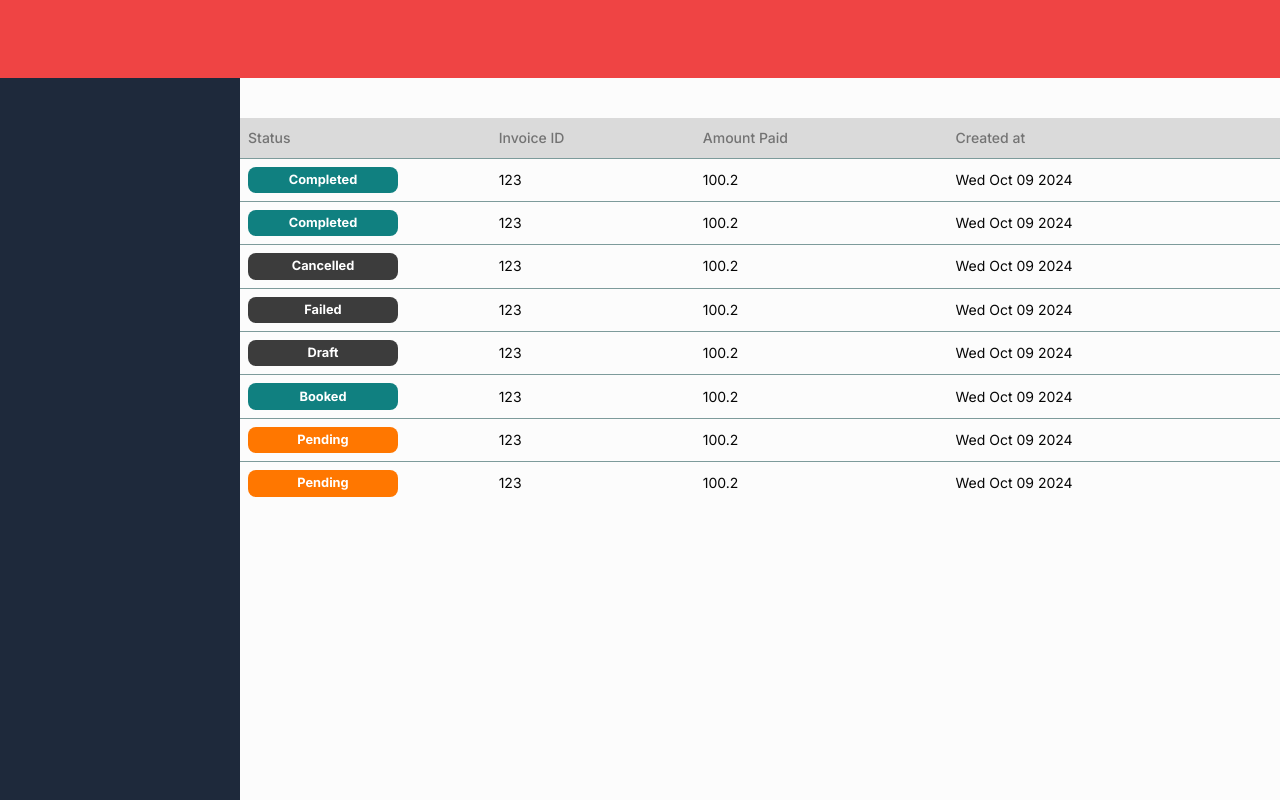
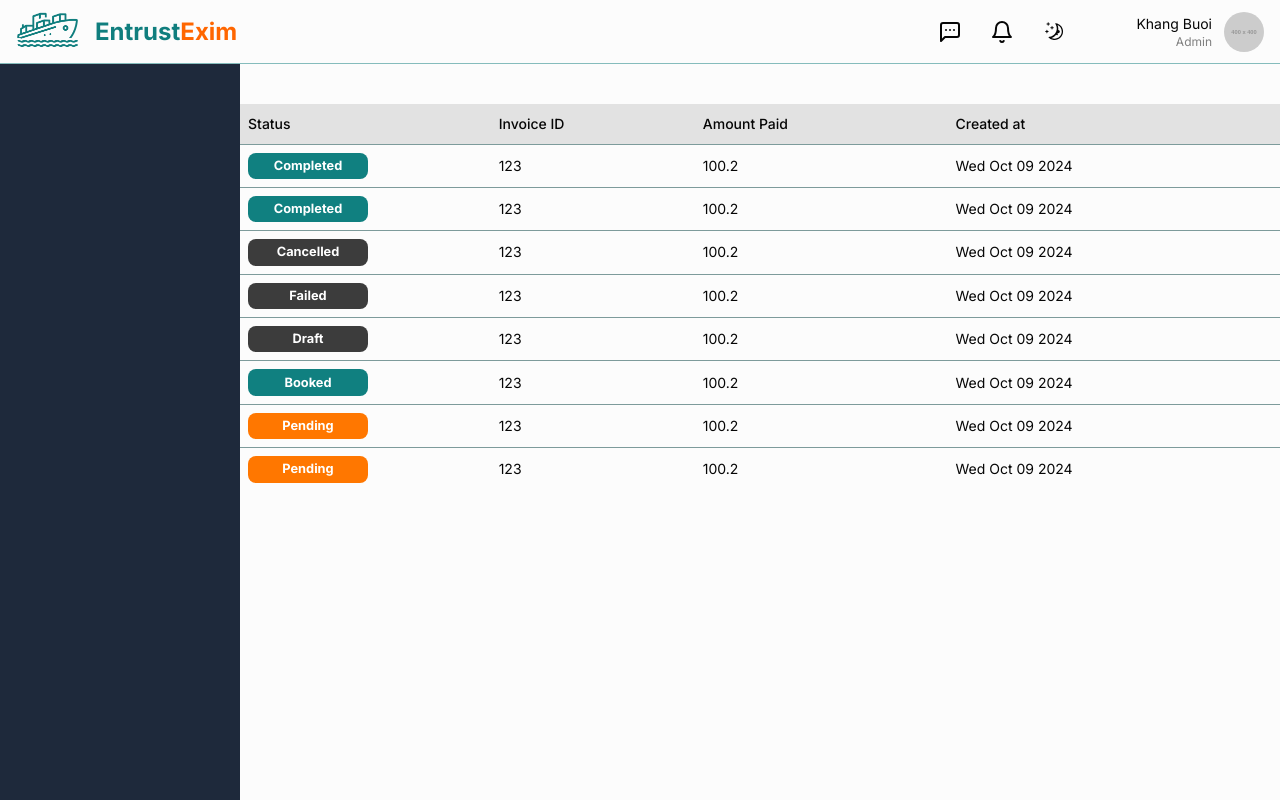
Before and after one commit to ASE-UIT/05.-Import-and-Export-Goods-Entrusted-System-FrontEnd, a Next.js app: page /test in a window 1280 px wide. Shown: the top 800 px of the page. Built offline with nearby package versions, Linux system fonts and the light colour scheme.

Commit message:
Create Header and Minor Change

```diff
--- a/src/app/layout.tsx
+++ b/src/app/layout.tsx
@@ -28,9 +28,11 @@ export default function RootLayout({
           disableTransitionOnChange
         >
           <Header />
-          <div className="flex flex-1 flex-row">
+          <div className="flex flex-1 flex-row mt-16">
             <Sidebar />
-            <div className=" flex flex-1 flex-col items-center">{children}</div>
+            <div className="ml-60 flex flex-1 flex-col items-center">
+              {children}
+            </div>
           </div>
         </ThemeProvider>
       </body>
--- a/src/app/page.tsx
+++ b/src/app/page.tsx
@@ -1,19 +1,5 @@
-"use client";
-import { ModeToggle } from "@/components/mode-toggle";
 import * as React from "react";
-import { DatePickerDemo } from "@/components/date-picker";
 
 export default function Home() {
-  return (
-    <div>
-      <div className="p-4 flex space-x-10">
-        <h1 className="text-4xl">EntrustExim</h1>
-
-        <div className="z-10">
-          <ModeToggle />
-        </div>
-      </div>
-      <DatePickerDemo />
-    </div>
-  );
+  return <div className="h-[10000px]">Home</div>;
 }
--- a/src/components/header.tsx
+++ b/src/components/header.tsx
@@ -1,3 +1,54 @@
+"use client";
+import Image from "next/image";
+import { ModeToggle } from "@/components/mode-toggle";
+import { Avatar, AvatarFallback, AvatarImage } from "@/components/ui/avatar";
+import { Button } from "@/components/ui/button";
+import { Bell, MessageSquareMore } from "lucide-react";
+
 export default function Header() {
-  return <div className="w-full h-[78px] bg-red-500 "> </div>;
+  return (
+    <div className="w-full pr-4 pl-4 flex items-center justify-between border-b border-primary/50 fixed bg-inherit top-0 z-10">
+      <div className="flex gap-4 items-center">
+        <Image
+          src="/images/entrustexim_logo.png"
+          alt="logo"
+          width={63}
+          height={36}
+          quality={100}
+        />
+        <div className="font-bold text-[24px] text-primary">
+          Entrust<span className="text-accent">Exim</span>
+        </div>
+      </div>
+      <div className="flex justify-center gap-16 items-center">
+        <div className="flex justify-center gap-4 items-center">
+          <Button
+            className="hover:bg-foreground/10 hover:text-current dark:hover:bg-foreground/30"
+            variant={"ghost"}
+            size={"icon"}
+          >
+            <MessageSquareMore />
+          </Button>
+          <Button
+            className="hover:bg-foreground/10 hover:text-current dark:hover:bg-foreground/30"
+            variant={"ghost"}
+            size={"icon"}
+          >
+            <Bell />
+          </Button>
+          <ModeToggle />
+        </div>
+        <div className="flex justify-center gap-3 items-center">
+          <div className="text-right">
+            <div className="text-[14px]">Khang Buoi</div>
+            <div className="text-xs opacity-50">Admin</div>
+          </div>
+          <Avatar>
+            <AvatarImage src="https://placehold.co/400" alt="KhangBuoi" />
+            <AvatarFallback>KB</AvatarFallback>
+          </Avatar>
+        </div>
+      </div>
+    </div>
+  );
 }
--- a/src/components/mode-toggle.tsx
+++ b/src/components/mode-toggle.tsx
@@ -1,40 +1,32 @@
 "use client";
 
-import * as React from "react";
 import { MoonIcon, SunIcon } from "@radix-ui/react-icons";
 import { useTheme } from "next-themes";
-
 import { Button } from "@/components/ui/button";
-import {
-  DropdownMenu,
-  DropdownMenuContent,
-  DropdownMenuItem,
-  DropdownMenuTrigger,
-} from "@/components/ui/dropdown-menu";
+import { useEffect, useState } from "react";
 
 export function ModeToggle() {
-  const { setTheme } = useTheme();
+  const { resolvedTheme, setTheme } = useTheme();
+  const [mounted, setMounted] = useState(false);
+
+  useEffect(() => setMounted(true), []);
+
+  if (!mounted) return null;
 
   return (
-    <DropdownMenu>
-      <DropdownMenuTrigger asChild>
-        <Button variant="outline" size="icon">
-          <SunIcon className="h-[1.2rem] w-[1.2rem] rotate-0 scale-100 transition-all dark:-rotate-90 dark:scale-0" />
-          <MoonIcon className="absolute h-[1.2rem] w-[1.2rem] rotate-90 scale-0 transition-all dark:rotate-0 dark:scale-100" />
-          <span className="sr-only">Toggle theme</span>
-        </Button>
-      </DropdownMenuTrigger>
-      <DropdownMenuContent align="end">
-        <DropdownMenuItem onClick={() => setTheme("light")}>
-          Light
-        </DropdownMenuItem>
-        <DropdownMenuItem onClick={() => setTheme("dark")}>
-          Dark
-        </DropdownMenuItem>
-        <DropdownMenuItem onClick={() => setTheme("system")}>
-          System
-        </DropdownMenuItem>
-      </DropdownMenuContent>
-    </DropdownMenu>
+    <div>
+      <Button
+        variant="ghost"
+        size="icon"
+        onClick={() => setTheme(resolvedTheme === "dark" ? "light" : "dark")}
+        className="hover:bg-foreground/10 hover:text-current dark:hover:bg-foreground/30"
+      >
+        {resolvedTheme === "dark" ? (
+          <SunIcon className="h-[1.2rem] w-[1.2rem]" />
+        ) : (
+          <MoonIcon className="h-[1.2rem] w-[1.2rem]" />
+        )}
+      </Button>
+    </div>
   );
 }
--- a/src/components/sidebar.tsx
+++ b/src/components/sidebar.tsx
@@ -1,5 +1,5 @@
 import React from "react";
 
 export default function Sidebar() {
-  return <div className="w-60 h-[900px] bg-slate-800"></div>;
+  return <div className="w-60 h-[900px] bg-slate-800 fixed"></div>;
 }
--- a/src/components/status-badge.tsx
+++ b/src/components/status-badge.tsx
@@ -1,5 +1,3 @@
-import React from "react";
-
 const statusColors: { [key in Status]: string } = {
   Pending: "#FF7700",
   Completed: "#108080",
@@ -79,8 +77,7 @@ const StatusBadge = ({ status }: { status: Status }) => {
         borderRadius: "0.5rem",
         fontSize: "0.8rem",
         fontWeight: "bold",
-        minWidth: "70px",
-        maxWidth: "150px",
+        maxWidth: "120px",
         textAlign: "center",
         whiteSpace: "nowrap",
         overflow: "hidden",
--- a/src/components/ui/table.tsx
+++ b/src/components/ui/table.tsx
@@ -22,7 +22,7 @@ const TableHeader = React.forwardRef<
 >(({ className, ...props }, ref) => (
   <thead
     ref={ref}
-    className={cn("[&_tr]:border-b bg-[#B9B9B9]/50", className)}
+    className={cn("[&_tr]:border-b bg-foreground/10", className)}
     {...props}
   />
 ));
@@ -62,7 +62,7 @@ const TableRow = React.forwardRef<
   <tr
     ref={ref}
     className={cn(
-      "border-b transition-colors border-[#003C3C]/50 hover:bg-muted/50 data-[state=selected]:bg-muted",
+      "border-b transition-colors border-[#003C3C]/50 hover:bg-foreground/5 data-[state=selected]:bg-muted",
       className
     )}
     {...props}
@@ -77,7 +77,7 @@ const TableHead = React.forwardRef<
   <th
     ref={ref}
     className={cn(
-      "h-10 px-2 text-left align-middle font-medium text-muted-foreground [&:has([role=checkbox])]:pr-0 [&>[role=checkbox]]:translate-y-[2px]",
+      "h-10 px-2 text-left align-middle font-medium  [&:has([role=checkbox])]:pr-0 [&>[role=checkbox]]:translate-y-[2px]",
       className
     )}
     {...props}
```
Also changed, not shown: public/images/entrustexim_logo.png (added).
